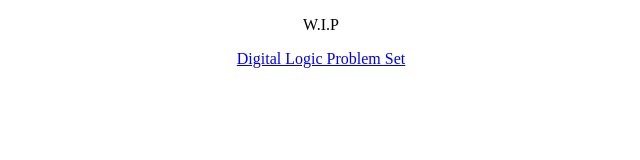
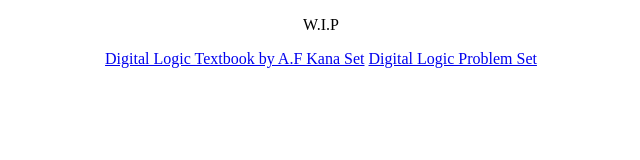
Before and after one commit to dtran143/dtran143.github.io, a plain HTML site: page index.html in a window 1280 px wide. Shown: the whole page, without its empty margins (319-959 px from the left). Drawn offline with Linux system fonts and the light colour scheme.

Commit message:
Update index.html

```diff
--- a/index.html
+++ b/index.html
@@ -11,6 +11,7 @@
     <section>
       <center>
       <p> W.I.P </p>
+      <a href="https://Groodity.github.io/afkanabook.pdf">Digital Logic Textbook by A.F Kana Set</a>
       <a href="https://Groodity.github.io/exercises_s22.pdf">Digital Logic Problem Set</a>
       </center>
     </section>
```
